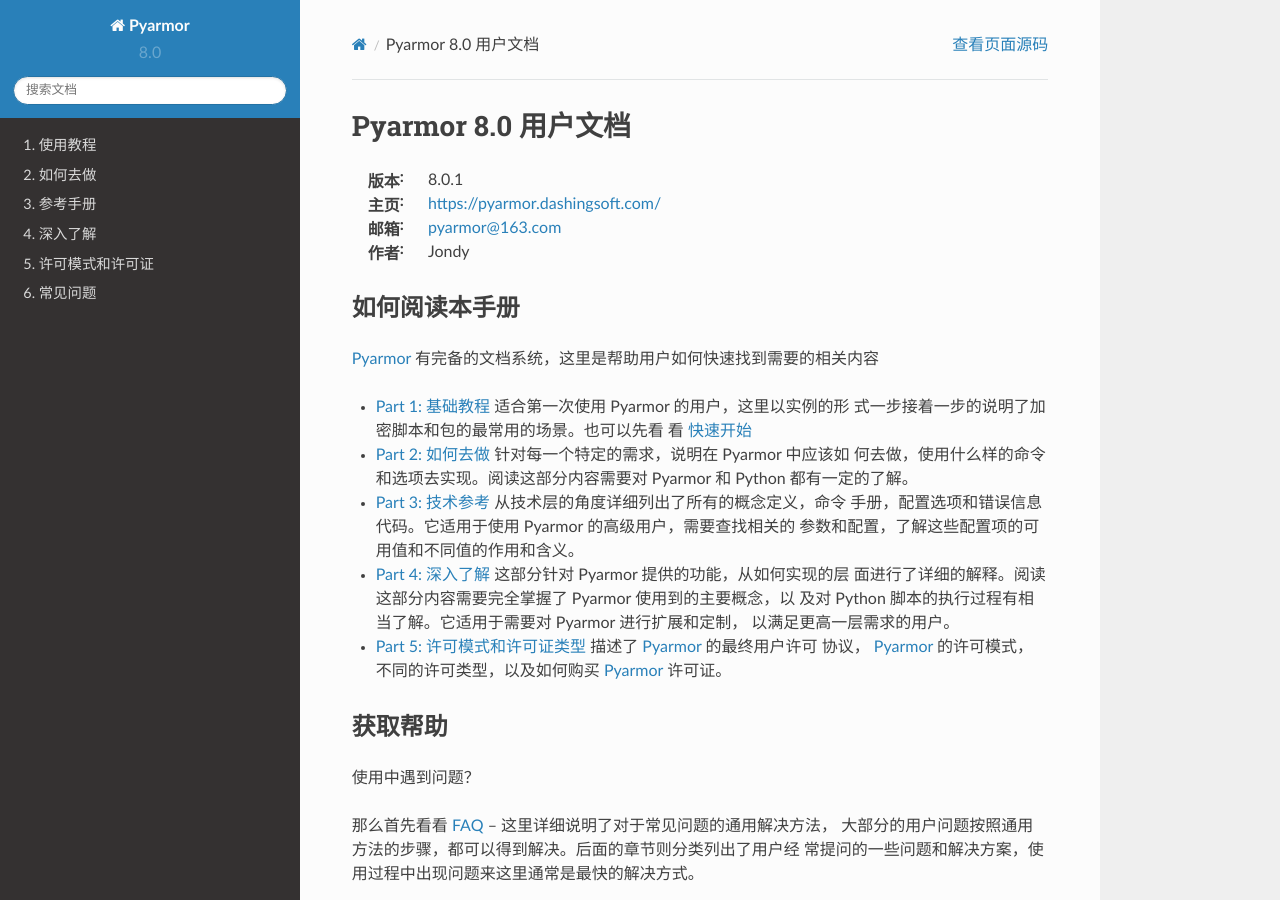
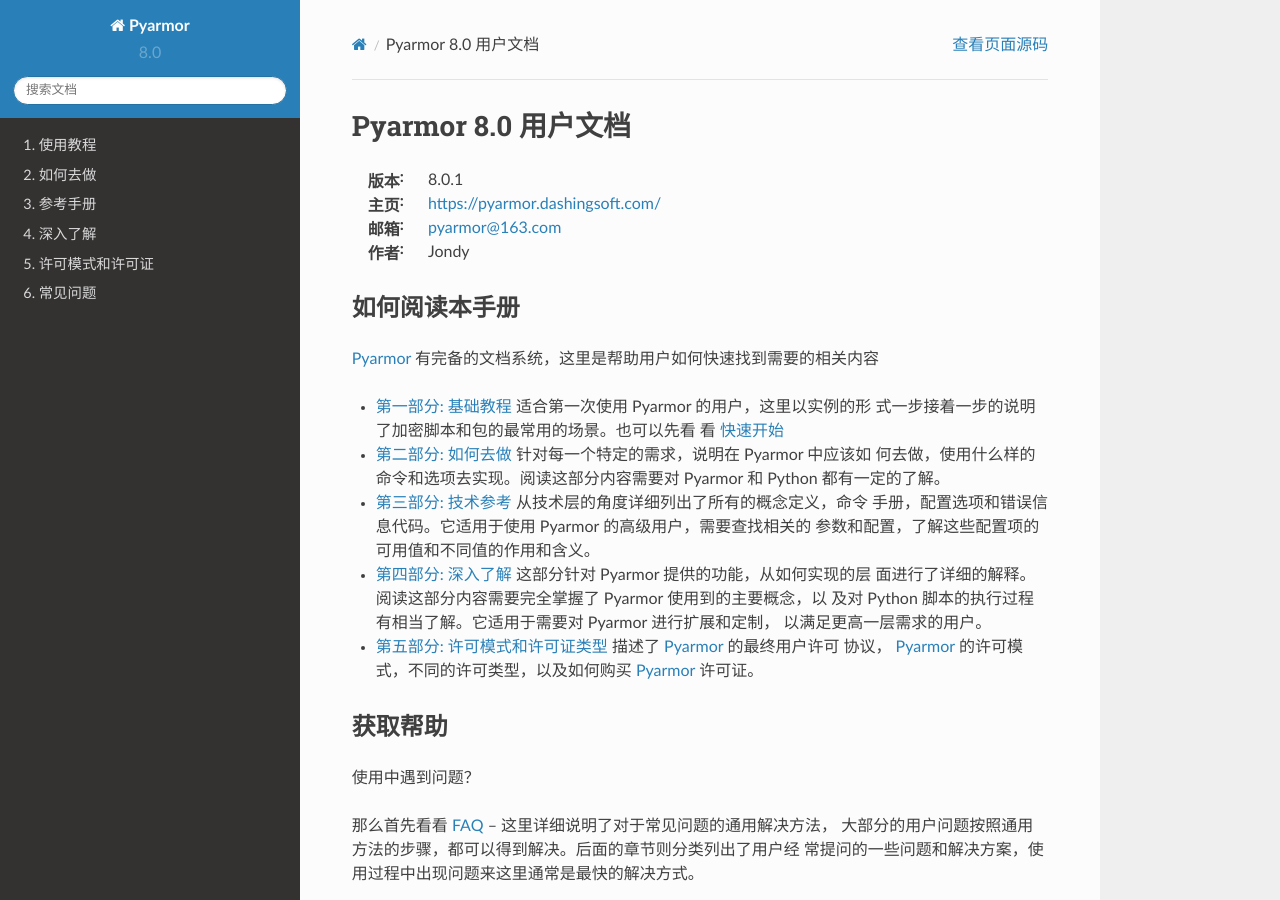
Before and after one commit to dashingsoft/pyarmor-docs-zh, a Sphinx documentation site: the page built from docs/index.rst, in a window 1280 px wide and 900 px high. Built offline with Sphinx 7.4.7 and the Read the Docs theme 2.0.0, drawn with Linux system fonts in a browser that asks for light colours.

Commit message:
Refine doc

```diff
--- a/docs/index.rst
+++ b/docs/index.rst
@@ -13,24 +13,24 @@
 
 |Pyarmor| 有完备的文档系统，这里是帮助用户如何快速找到需要的相关内容
 
-* :doc:`Part 1: 基础教程 <part-1>` 适合第一次使用 Pyarmor 的用户，这里以实例的形
+* :doc:`第一部分: 基础教程 <part-1>` 适合第一次使用 Pyarmor 的用户，这里以实例的形
   式一步接着一步的说明了加密脚本和包的最常用的场景。也可以先看
   看 :doc:`tutorial/getting-started`
 
-* :doc:`Part 2: 如何去做 <part-2>` 针对每一个特定的需求，说明在 Pyarmor 中应该如
+* :doc:`第二部分: 如何去做 <part-2>` 针对每一个特定的需求，说明在 Pyarmor 中应该如
   何去做，使用什么样的命令和选项去实现。阅读这部分内容需要对 Pyarmor 和 Python
   都有一定的了解。
 
-* :doc:`Part 3: 技术参考 <part-3>` 从技术层的角度详细列出了所有的概念定义，命令
+* :doc:`第三部分: 技术参考 <part-3>` 从技术层的角度详细列出了所有的概念定义，命令
   手册，配置选项和错误信息代码。它适用于使用 Pyarmor 的高级用户，需要查找相关的
   参数和配置，了解这些配置项的可用值和不同值的作用和含义。
 
-* :doc:`Part 4: 深入了解 <part-4>` 这部分针对 Pyarmor 提供的功能，从如何实现的层
+* :doc:`第四部分: 深入了解 <part-4>` 这部分针对 Pyarmor 提供的功能，从如何实现的层
   面进行了详细的解释。阅读这部分内容需要完全掌握了 Pyarmor 使用到的主要概念，以
   及对 Python 脚本的执行过程有相当了解。它适用于需要对 Pyarmor 进行扩展和定制，
   以满足更高一层需求的用户。
 
-* :doc:`Part 5: 许可模式和许可证类型 <licenses>` 描述了 |Pyarmor| 的最终用户许可
+* :doc:`第五部分: 许可模式和许可证类型 <licenses>` 描述了 |Pyarmor| 的最终用户许可
   协议， |Pyarmor| 的许可模式，不同的许可类型，以及如何购买 |Pyarmor| 许可证。
 
 获取帮助
```
Also changed, not shown: other parts of docs/index.rst (+4 -4 lines).
